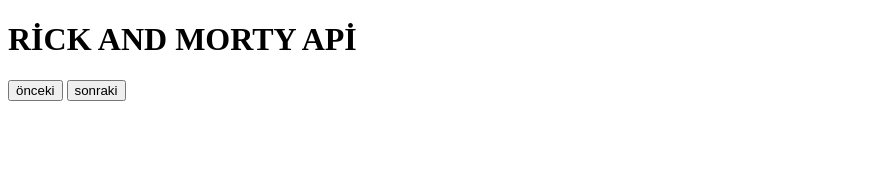
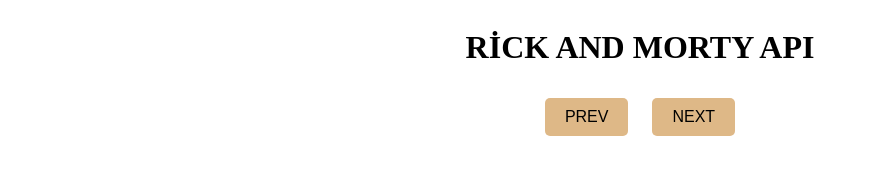
Before and after one commit to gokalpcbn/rickandmorty_api, a plain HTML site: page index.html in a window 1280 px wide. Shown: the whole page, without its empty margins (0-869 px from the left). Drawn offline with Linux system fonts and the light colour scheme.

Commit message:
style_commit

```diff
--- /dev/null
+++ b/index.css
@@ -0,0 +1,44 @@
+
+@import url("https://fonts.googleapis.com/css2?family=Roboto+Condensed:wght@100;300;400;700;900&display=swap");
+
+/* body {
+  margin: 0;
+  font-family: "Roboto Condensed", sans-serif;
+} */
+
+.button1,
+.button2 {
+  color: black;
+  padding: 10px 20px;
+  background-color: burlywood;
+  font-size: 16px;
+  border: none;
+  cursor: pointer;
+  margin: 10px;
+  border-radius: 5px;
+}
+
+.button1:hover,
+.button2:hover {
+  background-color: saddlebrown;
+}
+
+.big-container {
+  display: flex;
+  flex-direction: column;
+  justify-content: center;
+  align-items: center;
+  text-align: center;
+}
+
+/* h1 {
+  font-size: 2em;
+  margin-bottom: 20px;
+} */
+
+/* .container {
+  display: flex;
+  flex-wrap: wrap;
+  justify-content: center;
+  gap: 20px;
+}
--- a/index.html
+++ b/index.html
@@ -3,18 +3,23 @@
   <head>
     <meta charset="UTF-8" />
     <meta name="viewport" content="width=device-width, initial-scale=1.0" />
-    <title>Document</title>
+    <title>Rick and Morty API</title>
+    <link rel="stylesheet" href="index.css" />
     <script src="script.js"></script>
   </head>
   <body>
-    <h1>RİCK AND MORTY APİ</h1>
-    <input type="button" onclick="prev()" value="önceki" />
-    <input type="button" onclick="next()" value="sonraki" />
-    <div class="container">
-      <!-- <div class="character-card">
+    <div class="big-container">
+      <h1>RİCK AND MORTY API</h1>
+      <div>
+        <input class="button1" type="button" onclick="prev()" value="PREV" />
+        <input class="button2" type="button" onclick="next()" value="NEXT" />
+      </div>
+      <div class="container">
+        <!-- <div class="character-card">
         <img src="https://rickandmortyapi.com/api/character/avatar/22.jpeg" />
         <h2>Aqua MORTY (Humanoid)</h2>
       </div> -->
+      </div>
     </div>
   </body>
 </html>
```
